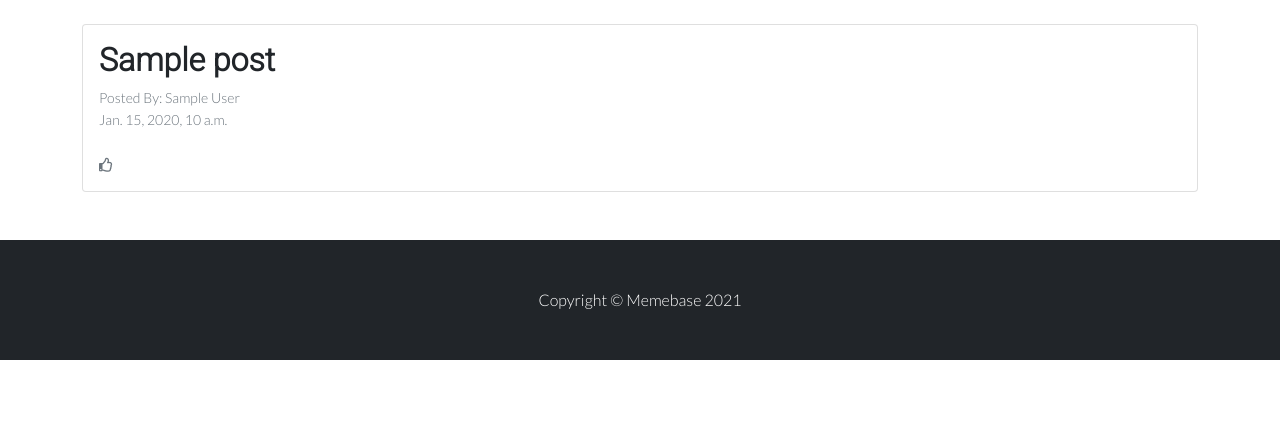
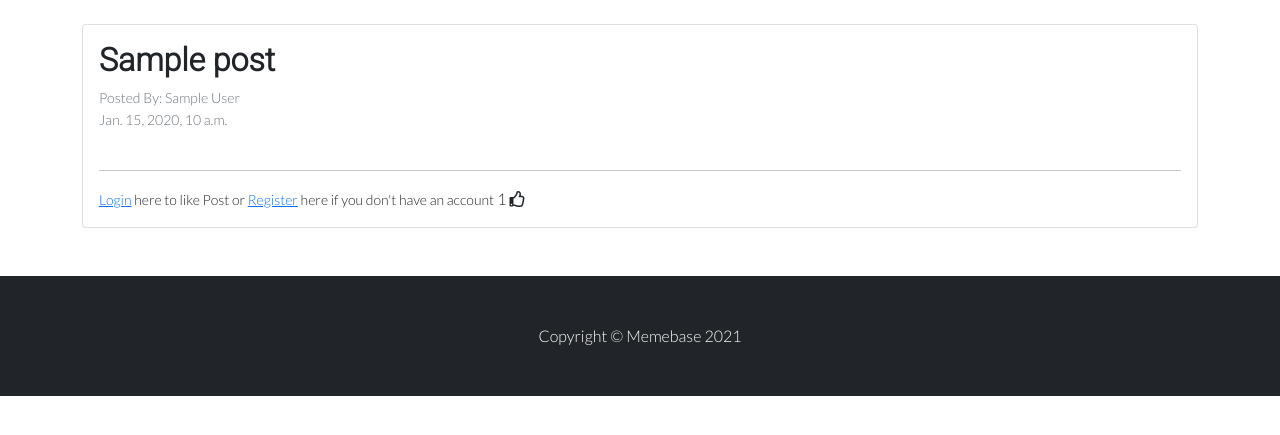
Before and after one commit to dhowai/portfolio-4-meme-blog, a Django app: page /post/1 in a window 1280 px wide. Shown: the part 56-491 px from the top of the page. Run offline with Django 3.2, Linux system fonts and the light colour scheme; tables that the repository leaves empty hold one stand-in row (values such as "Sample post").

Commit message:
Add feature to allow user to like/unlike posts

```diff
--- a/blog/urls.py
+++ b/blog/urls.py
@@ -1,5 +1,5 @@
 from django.urls import path
-from .views import HomeView, PostDetailView, AddPostView, EditPostView, DeletePostView, CategoryView
+from .views import HomeView, PostDetailView, AddPostView, EditPostView, DeletePostView, CategoryView, LikeView
 
 urlpatterns = [
     path('', HomeView.as_view(), name='home'),
@@ -8,4 +8,5 @@ urlpatterns = [
     path('post/edit/<int:pk>', EditPostView.as_view(), name='edit_post'),
     path('post/<int:pk>/delete', DeletePostView.as_view(), name='delete_post'),
     path('category/<category>/', CategoryView.as_view(), name='category'),
+    path('like/<int:pk>', LikeView, name="like_post"),
 ]
--- a/blog/views.py
+++ b/blog/views.py
@@ -1,8 +1,9 @@
-from django.shortcuts import render
+from django.shortcuts import render, get_object_or_404
 from django.views.generic import ListView, DetailView, CreateView, UpdateView, DeleteView
 from .models import Post, Category
 from .forms import AddPostForm, EditPostForm
-from django.urls import reverse_lazy
+from django.urls import reverse_lazy, reverse
+from django.http import HttpResponseRedirect
 
 
 class HomeView(ListView):
@@ -22,6 +23,17 @@ class HomeView(ListView):
 class PostDetailView(DetailView):
     model = Post
     template_name = 'post_detail.html'
+
+    def get_context_data(self, *args, **kwargs):
+        context = super(PostDetailView, self).get_context_data(*args, **kwargs)
+        post_likes = get_object_or_404(Post, id=self.kwargs['pk'])
+        total_likes = post_likes.total_likes()
+        liked = False
+        if post_likes.likes.filter(id=self.request.user.id).exists():
+            liked = True
+        context['total_likes'] = total_likes
+        context["liked"] = liked
+        return context
 
 
 class AddPostView(CreateView):
@@ -59,3 +71,16 @@ def category_list(request):
         'category_list': category_list
     }
     return context
+
+
+def LikeView(request, pk):
+    post = get_object_or_404(Post, id=request.POST.get('post_id'))
+    liked = False
+    if post.likes.filter(id=request.user.id).exists():
+        post.likes.remove(request.user)
+        liked = False
+    else:
+        post.likes.add(request.user)
+        liked = True
+
+    return HttpResponseRedirect(reverse('post-detail', args=[str(pk)]))
--- a/templates/index.html
+++ b/templates/index.html
@@ -38,7 +38,8 @@
                         {% else %}
                         <img class="card-img-top" src="{{ post.content_image.url }}">
                         {% endif %}
-                        <div class="small text-muted">{{ post.number_of_likes }}<i class="far fa-thumbs-up"></i></div>
+                        <hr>
+                        <div class="small text-muted">{{ post.likes.count }} <i class="far fa-thumbs-up"></i></div>
                     </div>
                 </a>
             </div>
--- a/templates/post_detail.html
+++ b/templates/post_detail.html
@@ -25,7 +25,24 @@
                     {% else %}
                     <img class="card-img-top" src="{{ post.content_image.url }}">
                     {% endif %}
-                    <div class="small text-muted">{{ post.number_of_likes }}<i class="far fa-thumbs-up"></i></div>
+                    <hr>
+                    <form action="{% url 'like_post' post.pk %}" method="POST">
+                        {% csrf_token %}
+                        {% if user.is_authenticated %}
+                            {% if liked %}
+                                <button type="submit" name="post_id" value="{{ post.id }}" class="btn btn-danger">
+                                    Unlike
+                                </button>
+                            {% else %}
+                                <button type="submit" name="post_id" value="{{ post.id }}" class="btn btn-primary">
+                                    Like
+                                </button>
+                            {% endif %}
+                        {% else %}
+                            <small><a href="{% url 'login' %}">Login</a> here to like Post or <a href="{% url 'register' %}">Register</a> here if you don't have an account</small> <!--Have it redirect to post after logging in?-->
+                        {% endif %}
+                        {{ total_likes }} <i class="far fa-thumbs-up"></i>
+                    </form>
                 </div>
             </div>
         </div>
```
